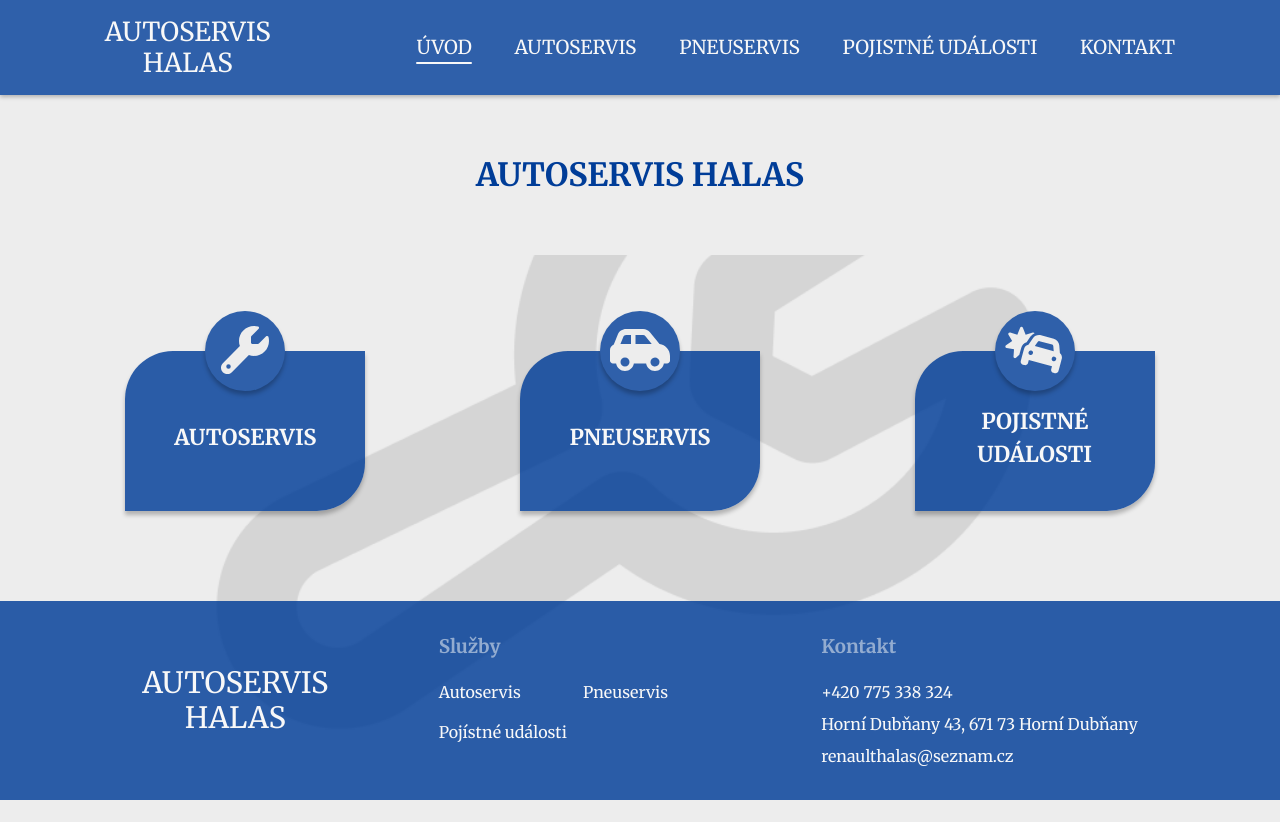
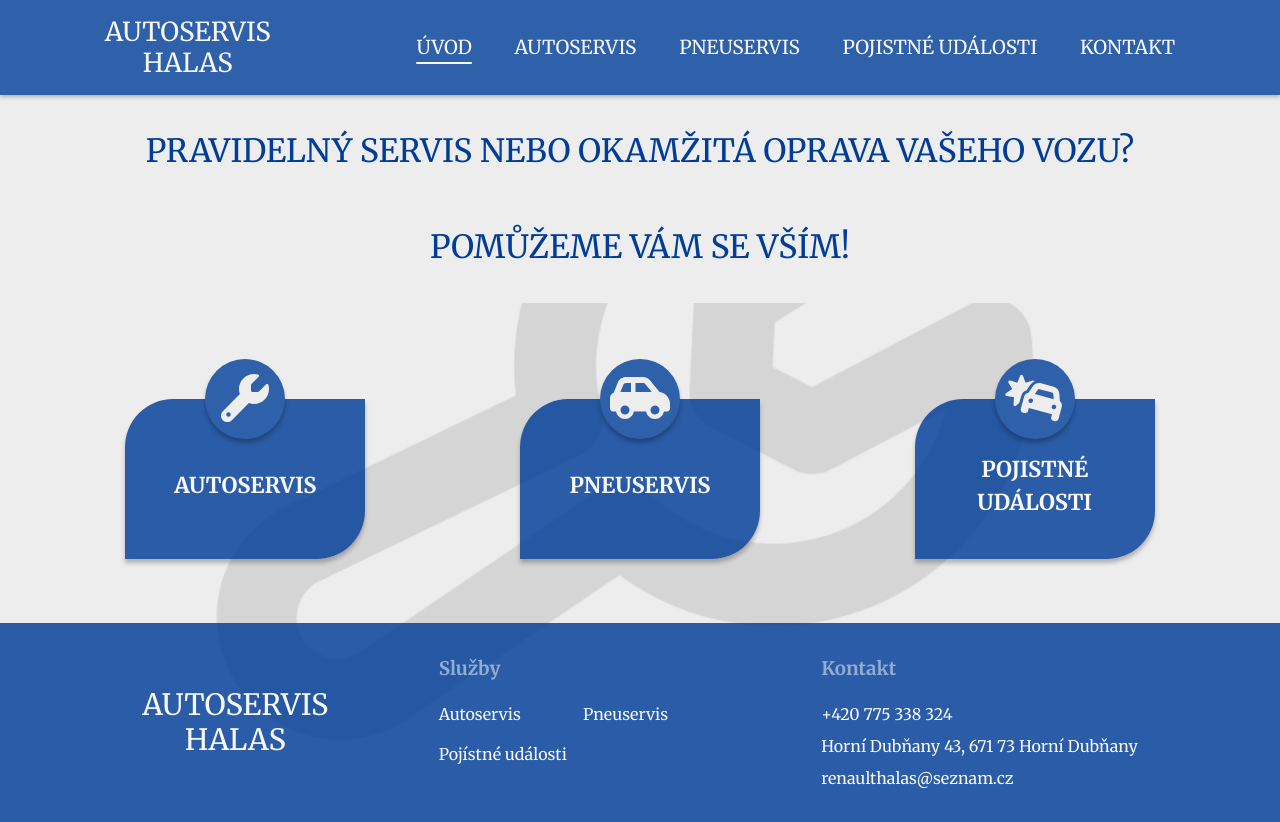
Before and after one commit to SedrlaP/ahWeb, a React (Vite) app: page / in a window 1280 px wide. Before the commit the page ends 800 px from the top, so only its background shows below. Built offline with nearby package versions, Linux system fonts and the light colour scheme.

Commit message:
Update homepage

```diff
--- a/src/index.css
+++ b/src/index.css
@@ -73,13 +73,22 @@ main {
 
 }
 
+@media only screen and (max-width: 960px) {
+  body {
+    background-image: url("./assets/bg-main.png");
+    background-repeat: no-repeat;
+    background-position: center;
+  }
+}
+
+
 @media only screen and (min-width: 960px) {
 
   body {
     background-image: url("./assets/bg-main.png");
-  background-repeat: no-repeat;
-  background-position: center;
-  background-size: contain;
+    background-repeat: no-repeat;
+    background-position: center;
+    background-size: contain;
   }
 }
 
--- a/src/pages/Autoservis/Autoservis.jsx
+++ b/src/pages/Autoservis/Autoservis.jsx
@@ -41,7 +41,7 @@ function Autoservis() {
           <p>• montáž tažných zařízení </p>
         </div>
       </div>
-      <Hero title={"Lakovna"} />
+      <Hero title={"Lakovna"} img={"lakovna"} />
       <div className="wrapper wrapper-block text-formating text-spacer">
         <p>
           V naší lakovně zajišťujeme kompletní profesionální lakýrnické práce –
--- a/src/pages/Home/Home.jsx
+++ b/src/pages/Home/Home.jsx
@@ -1,10 +1,17 @@
 import Hero from "../../components/Hero/Hero"
 import ServiceBlob from "../../components/ServiceBlob/ServiceBlob"
+import "./home.css"
 
 function Home() {
   return (
     <>
-      <Hero title={"Autoservis Halas"} /*img={"home"} */ />
+      <div className="homepage-hero wrapper wrapper-block">
+        <h1>
+          Pravidelný servis nebo okamžitá oprava vašeho vozu? <br />
+          <br />
+          Pomůžeme vám se vším!
+        </h1>
+      </div>
       <ServiceBlob />
     </>
   )
--- /dev/null
+++ b/src/pages/Home/home.css
@@ -0,0 +1,11 @@
+.homepage-hero {
+    width: 100%;
+    height: auto;
+    background-color: var(--bg-color-secondary);
+    color: var(--text-color-secondary);
+    display: flex;
+    justify-content: center;
+
+    text-transform: uppercase;
+    text-align: center;
+}
```
Also changed, not shown: src/assets/lakovna.png (added), 1 other file (tests, documents, lock files or other folders).
